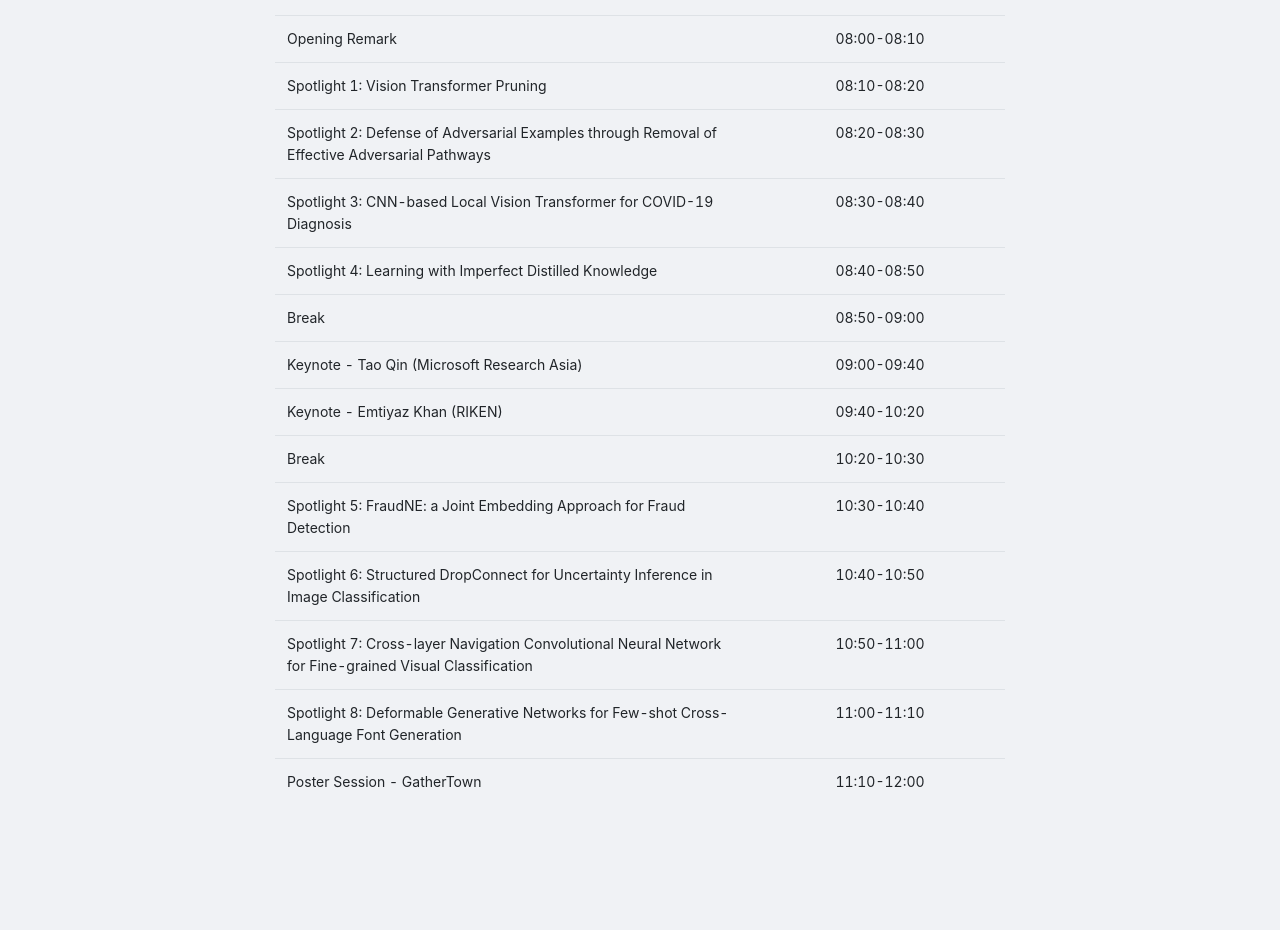
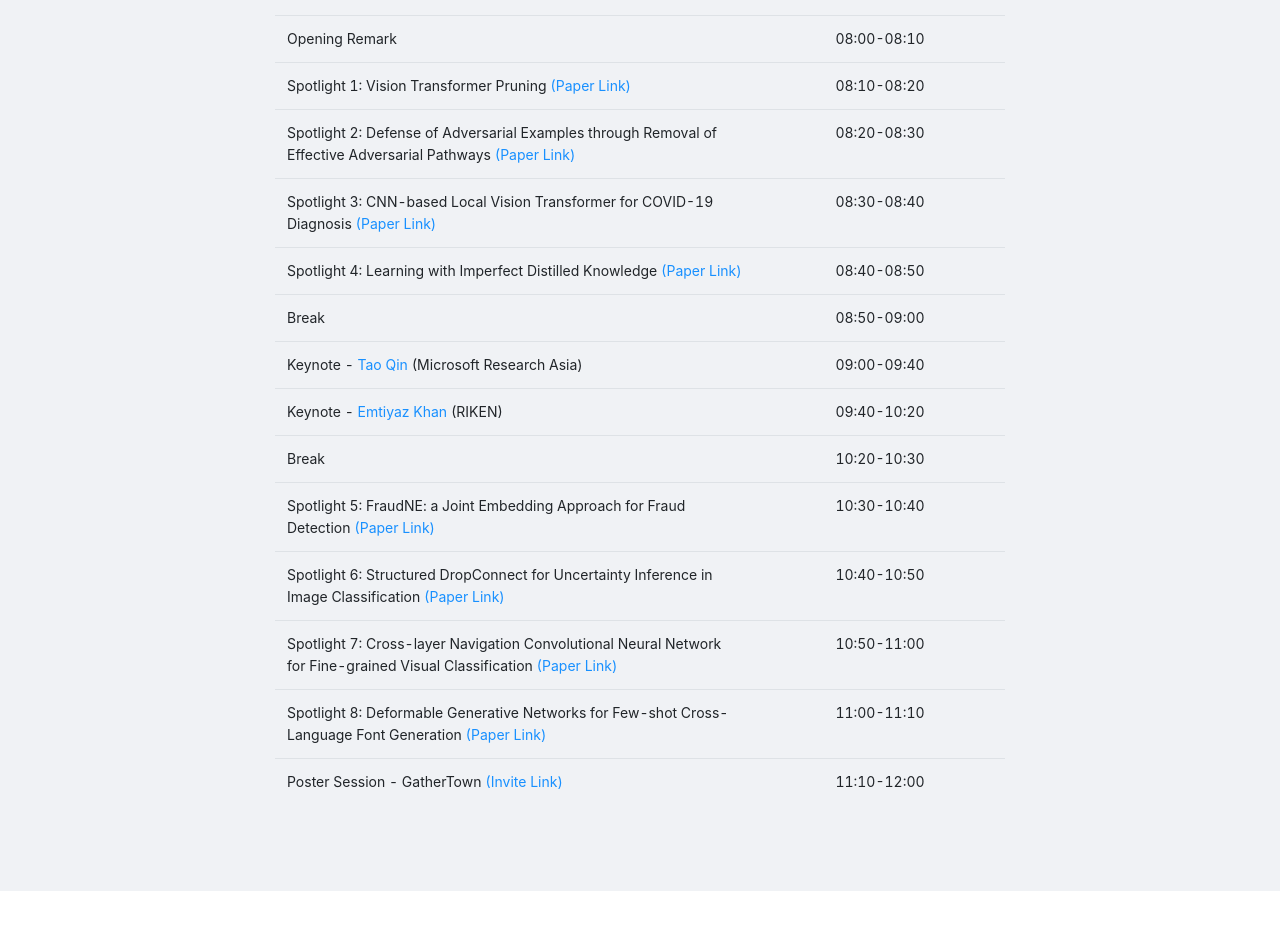
Before and after one commit to KyleZheng1997/kdd-workshop, a React (Create React App) app: page /#/program in a window 1280 px wide. Shown: the part 634-1564 px from the top of the page. After the commit the page ends 1525 px from the top, so only its background shows below. Built offline with nearby package versions, Linux system fonts and the light colour scheme.

Commit message:
update links

```diff
--- a/src/pages/program.jsx
+++ b/src/pages/program.jsx
@@ -1,6 +1,6 @@
 function Timeline() {
   return (
-    <div style={{ paddingBottom: 400 }}>
+    <div style={{ paddingBottom: 50 }}>
       <div className="container" >
         <div className="row justify-content-center">
 
@@ -13,19 +13,19 @@ function Timeline() {
                   <td className='tableCenter'> 08:00-08:10 </td>
                 </tr>
                 <tr>
-                  <td> Spotlight 1: Vision Transformer Pruning </td>
+                  <td> Spotlight 1: Vision Transformer Pruning  <a href="https://drive.google.com/file/d/1UZ4hk66trje5BGnqOXWOgcb-HGRi77Ma/view?usp=sharing">(Paper Link)</a> </td>
                   <td className='tableCenter'>08:10-08:20</td>
                 </tr>
                 <tr>
-                  <td> Spotlight 2: Defense of Adversarial Examples through Removal of Effective Adversarial Pathways </td>
+                  <td> Spotlight 2: Defense of Adversarial Examples through Removal of Effective Adversarial Pathways <a href="https://drive.google.com/file/d/1ZFr3gYP0aVZF-yC3V-e61DG9keqVaGNZ/view?usp=sharing">(Paper Link)</a> </td>
                   <td className='tableCenter'>08:20-08:30</td>
                 </tr>
                 <tr>
-                  <td> Spotlight 3: CNN-based Local Vision Transformer for COVID-19 Diagnosis </td>
+                  <td> Spotlight 3:  CNN-based Local Vision Transformer for COVID-19 Diagnosis <a href="https://drive.google.com/file/d/1VZW_7AJ8KfD0UxswUKsW10sDUcXASZa0/view?usp=sharing">(Paper Link)</a> </td>
                   <td className='tableCenter'>08:30-08:40</td>
                 </tr>
                 <tr>
-                  <td> Spotlight 4: Learning with Imperfect Distilled Knowledge </td>
+                  <td> Spotlight 4:  Learning with Imperfect Distilled Knowledge <a href="">(Paper Link)</a> </td>
                   <td className='tableCenter'>08:40-08:50</td>
                 </tr>
                 <tr>
@@ -33,11 +33,11 @@ function Timeline() {
                   <td className='tableCenter'>08:50-09:00</td>
                 </tr>
                 <tr>
-                  <td> Keynote - Tao Qin (Microsoft Research Asia) </td>
+                  <td> Keynote - <a href="https://www.microsoft.com/en-us/research/people/taoqin/"> Tao Qin </a> (Microsoft Research Asia) </td>
                   <td className='tableCenter'>09:00-09:40</td>
                 </tr>
                 <tr>
-                  <td> Keynote - Emtiyaz Khan (RIKEN)  </td>
+                  <td> Keynote - <a href="https://emtiyaz.github.io/"> Emtiyaz Khan </a> (RIKEN)  </td>
                   <td className='tableCenter'>09:40-10:20</td>
                 </tr>
                 <tr>
@@ -45,23 +45,23 @@ function Timeline() {
                   <td className='tableCenter'>10:20-10:30</td>
                 </tr>
                 <tr>
-                  <td> Spotlight 5: FraudNE: a Joint Embedding Approach for Fraud Detection </td>
+                  <td> Spotlight 5: FraudNE: a Joint Embedding Approach for Fraud Detection <a href="">(Paper Link)</a> </td>
                   <td className='tableCenter'>10:30-10:40</td>
                 </tr>
                 <tr>
-                  <td> Spotlight 6: Structured DropConnect for Uncertainty Inference in Image Classification  </td>
+                  <td> Spotlight 6: Structured DropConnect for Uncertainty Inference in Image Classification <a href="https://drive.google.com/file/d/1N0zUeTCoezZczZGzGRouyCn77FcMfUi4/view?usp=sharing">(Paper Link)</a>  </td>
                   <td className='tableCenter'>10:40-10:50</td>
                 </tr>
                 <tr>
-                  <td> Spotlight 7:  Cross-layer Navigation Convolutional Neural Network for Fine-grained Visual Classification  </td>
+                  <td> Spotlight 7:  Cross-layer Navigation Convolutional Neural Network for Fine-grained Visual Classification <a href="https://drive.google.com/file/d/1x6_hk6XJADhQBCQtz3ny_68x3Kn3UXT_/view?usp=sharing">(Paper Link)</a> </td>
                   <td className='tableCenter'>10:50-11:00</td>
                 </tr>
                 <tr>
-                  <td> Spotlight 8:  Deformable Generative Networks for Few-shot Cross-Language Font Generation </td>
+                  <td> Spotlight 8:  Deformable Generative Networks for Few-shot Cross-Language Font Generation <a href="https://drive.google.com/file/d/1T2lKJ89X2XO5abVFb_oE_QZPbaltsmx1/view?usp=sharing">(Paper Link)</a> </td>
                   <td className='tableCenter'>11:00-11:10</td>
                 </tr>
                 <tr>
-                  <td> Poster Session - GatherTown </td>
+                  <td> Poster Session - GatherTown <a href="https://gather.town/invite?token=CsaFMUXH">(Invite Link)</a> </td>
                   <td className='tableCenter'>11:10-12:00</td>
                 </tr>
               </tbody>
```
Also changed, not shown: 6 other files (tests, documents, lock files or other folders).
